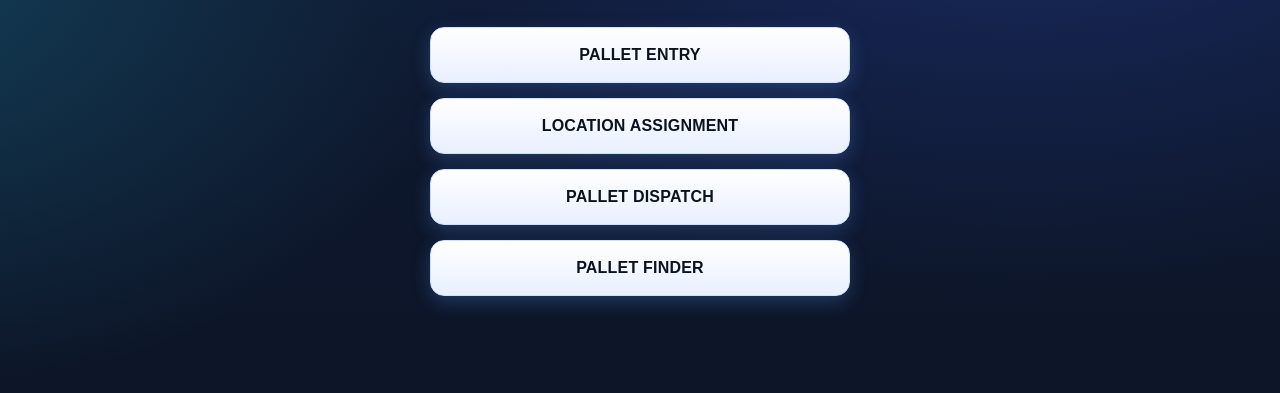
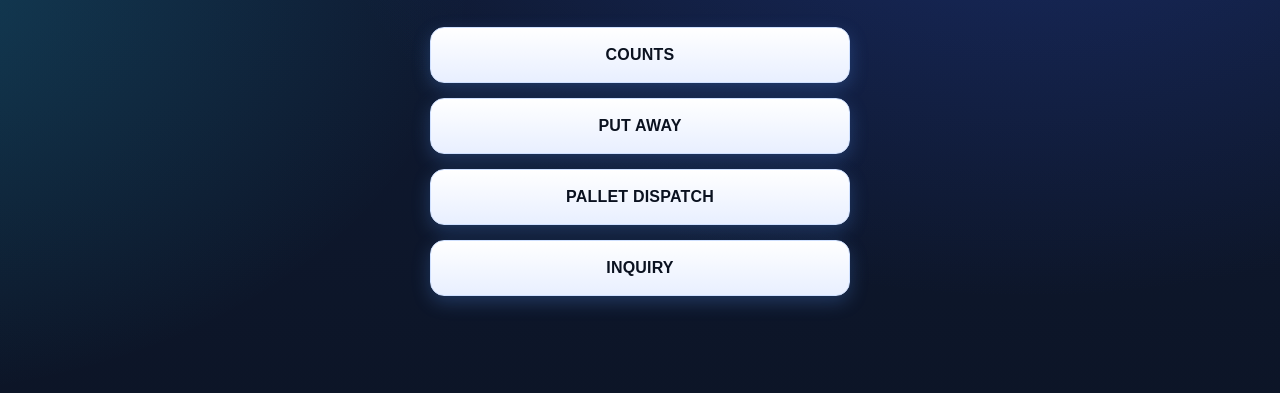
Before and after one commit to OldboyUK/scs-warehouse-v3, a website: page Index.html in a window 1280 px wide. Shown: the part 101-494 px from the top of the page. Drawn offline with Linux system fonts and the light colour scheme.

Commit message:
Update Menu

```diff
--- a/Index.html
+++ b/Index.html
@@ -10,10 +10,10 @@
   <div style="text-align: center; padding: 40px; font-family: Arial, sans-serif;">
     <h1>SCS Warehouse Management Beta</h1>
     <div style="display: flex; flex-direction: column; gap: 15px; align-items: center; margin-top: 30px;">
-      <a href="pallet-entry.html" class="home-link">PALLET ENTRY</a>
-      <a href="location-assignment.html" class="home-link">LOCATION ASSIGNMENT</a>
+      <a href="pallet-entry.html" class="home-link">COUNTS</a>
+      <a href="location-assignment.html" class="home-link">PUT AWAY</a>
       <a href="pallet-dispatch.html" class="home-link">PALLET DISPATCH</a>
-      <a href="pallet-finder.html" class="home-link">PALLET FINDER</a>
+      <a href="pallet-finder.html" class="home-link">INQUIRY</a>
     </div>
   </div>
 </body>
```
